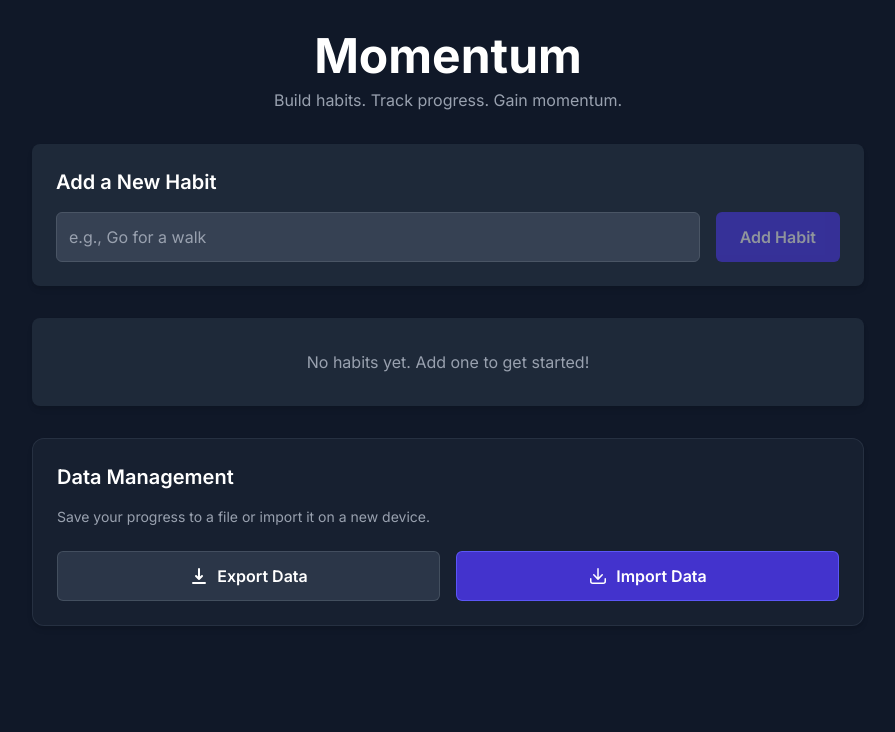
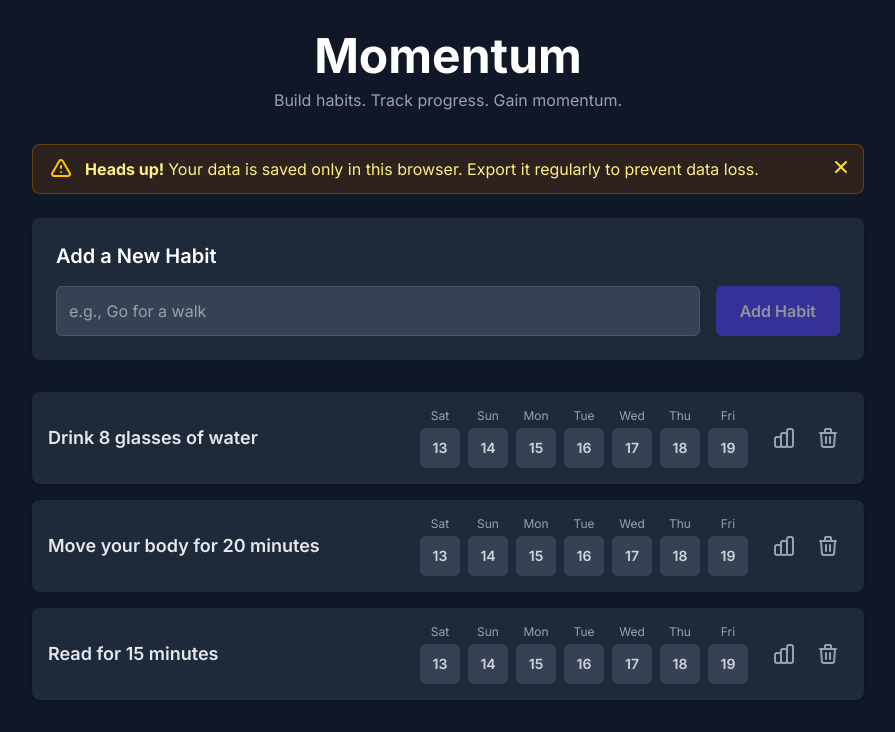
Before and after one commit to jasirkt/momentum, a Next.js app: page / in a window 1280 px wide. Shown: the top 732 px of the page, without its empty margins (192-1087 px from the left). Built offline with nearby package versions, Linux system fonts and the light colour scheme.

Commit message:
default habits, warning

```diff
--- a/app/page.tsx
+++ b/app/page.tsx
@@ -28,14 +28,29 @@ const getPastDates = (numDays: number): Date[] => {
 export default function Home() {
   const [habits, setHabits] = useState<Habit[]>([]);
   const [viewingHabit, setViewingHabit] = useState<Habit | null>(null);
+  const [isWarningVisible, setIsWarningVisible] = useState(false);
   const datesToShow = getPastDates(7); // Get the last 7 days
 
-  // Effect to LOAD habits from localStorage
+  // Effect to LOAD habits from localStorage or set defaults
   useEffect(() => {
     if (typeof window !== 'undefined') {
+      // Check if the warning has been previously closed
+      const warningClosed = localStorage.getItem('momentum_warning_closed');
+      if (warningClosed !== 'true') {
+        setIsWarningVisible(true);
+      }
+
       const savedHabits = localStorage.getItem('habits');
       if (savedHabits) {
         setHabits(JSON.parse(savedHabits));
+      } else {
+        // If no habits are saved, create a few inspirational defaults
+        const defaultHabits: Habit[] = [
+          { id: Date.now() + 1, name: 'Drink 8 glasses of water', dates: {} },
+          { id: Date.now() + 2, name: 'Move your body for 20 minutes', dates: {} },
+          { id: Date.now() + 3, name: 'Read for 15 minutes', dates: {} },
+        ];
+        setHabits(defaultHabits);
       }
     }
   }, []);
@@ -43,11 +58,21 @@ export default function Home() {
   // Effect to SAVE habits to localStorage
   useEffect(() => {
     if (typeof window !== 'undefined') {
+      // We check the length to ensure we don't save an empty array on the initial render
+      // before the defaults have been loaded.
       if (habits.length > 0 || localStorage.getItem('habits')) {
         localStorage.setItem('habits', JSON.stringify(habits));
       }
     }
   }, [habits]);
+
+  // --- HANDLER FOR DISMISSING WARNING ---
+  const handleDismissWarning = () => {
+    setIsWarningVisible(false);
+    if (typeof window !== 'undefined') {
+      localStorage.setItem('momentum_warning_closed', 'true');
+    }
+  };
 
   // --- CRUD FUNCTIONS ---
 
@@ -67,7 +92,6 @@ export default function Home() {
   };
 
   const toggleHabitDate = (habitId: number, date: string) => {
-    // Create the new habits array
     const newHabits = habits.map(habit => {
       if (habit.id === habitId) {
         const newDates = { ...habit.dates };
@@ -77,11 +101,8 @@ export default function Home() {
       return habit;
     });
 
-    // Update the master list of habits
     setHabits(newHabits);
 
-    // **THE FIX:** If a habit is being viewed in the modal, find its updated
-    // version in the new array and update the viewingHabit state as well.
     if (viewingHabit && viewingHabit.id === habitId) {
       const updatedViewingHabit = newHabits.find(h => h.id === habitId);
       if (updatedViewingHabit) {
@@ -104,6 +125,29 @@ export default function Home() {
             Build habits. Track progress. Gain momentum.
           </p>
         </header>
+
+        {isWarningVisible && (
+          <div className="bg-yellow-900/30 border border-yellow-700/50 text-yellow-200 px-4 py-3 rounded-lg relative mb-6" role="alert">
+            <div className="flex items-center">
+              <svg xmlns="http://www.w3.org/2000/svg" className="h-6 w-6 mr-3 text-yellow-400 flex-shrink-0" fill="none" viewBox="0 0 24 24" stroke="currentColor" strokeWidth="2">
+                  <path strokeLinecap="round" strokeLinejoin="round" d="M12 9v2m0 4h.01m-6.938 4h13.856c1.54 0 2.502-1.667 1.732-3L13.732 4c-.77-1.333-2.694-1.333-3.464 0L3.34 16c-.77 1.333.192 3 1.732 3z" />
+              </svg>
+              <div>
+                  <strong className="font-bold">Heads up!</strong>
+                  <span className="block sm:inline sm:ml-1">Your data is saved only in this browser. Export it regularly to prevent data loss.</span>
+              </div>
+            </div>
+            <button
+              onClick={handleDismissWarning}
+              className="absolute top-0 right-0 mt-2 mr-2 p-1 text-yellow-300 rounded-md hover:bg-yellow-500/20 focus:outline-none focus:ring-2 focus:ring-yellow-400"
+              aria-label="Dismiss warning"
+            >
+                <svg xmlns="http://www.w3.org/2000/svg" className="h-5 w-5" viewBox="0 0 20 20" fill="currentColor">
+                  <path fillRule="evenodd" d="M4.293 4.293a1 1 0 011.414 0L10 8.586l4.293-4.293a1 1 0 111.414 1.414L11.414 10l4.293 4.293a1 1 0 01-1.414 1.414L10 11.414l-4.293 4.293a1 1 0 01-1.414-1.414L8.586 10 4.293 5.707a1 1 0 010-1.414z" clipRule="evenodd" />
+                </svg>
+            </button>
+          </div>
+        )}
 
         <AddHabitForm onAddHabit={addHabit} />
 
```
